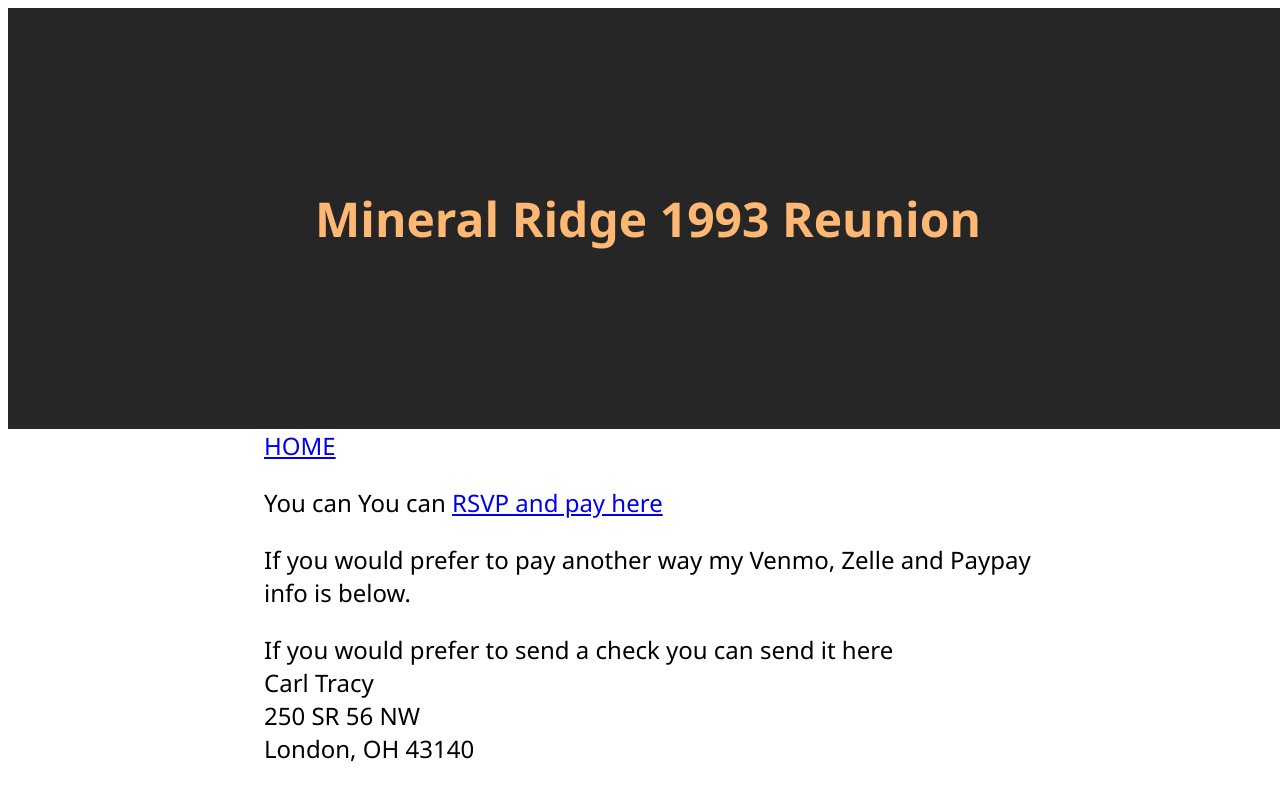
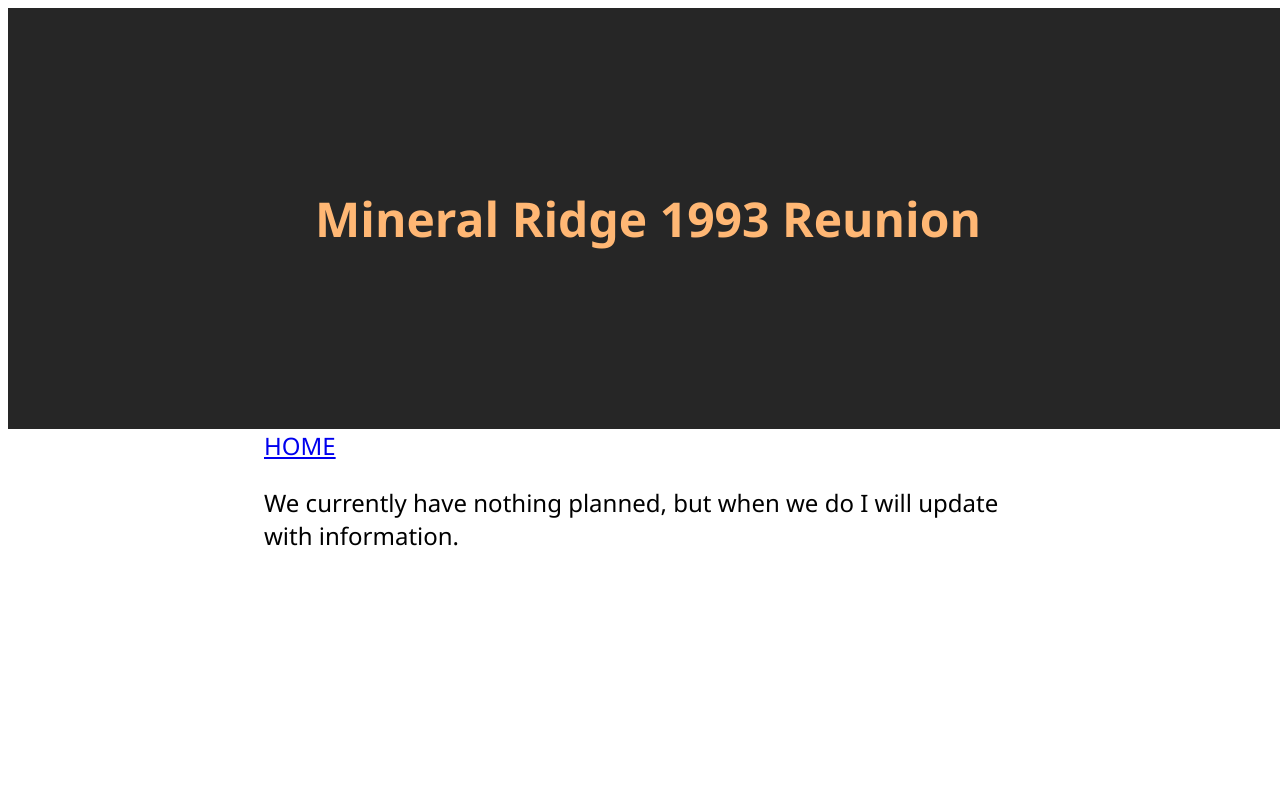
Before and after one commit to chaos46692/MRHS93, a plain HTML site: page pay.html in a window 1280 px wide. Shown: the top 800 px of the page. Drawn offline with Linux system fonts and the light colour scheme.

Commit message:
Update post 30th

```diff
--- a/pay.html
+++ b/pay.html
@@ -21,24 +21,24 @@
             <div class="clear"><a href="index.html">HOME</a></div>
             <div class="clear">
                 <p>
-                    You can You can <a href="https://www.eventbrite.com/e/568060713887" target=""_none>RSVP and pay here</a>
+                    We currently have nothing planned, but when we do I will update with information.
                 </p>
 
-                <p>
-                    If you would prefer to pay another way my Venmo, Zelle and Paypay info is below.
-                </p>
-                <p>
-                    If you would prefer to send a check you can send it here<br/>
-                    Carl Tracy<br/>
-                    250 SR 56 NW<br/>
-                    London, OH 43140
-                </p>
+
                 </div>
+
+<!--
+				<div>
+					<p>
+						If you would prefer to pay another way my Venmo, Zelle and Paypay info is below.
+					</p>
+
+				</div>
 
             <img src="img/venmo.webp" class="pay" >
             <img src="img/zelle.webp" class="pay" >
             <img src="img/paypal.webp" class="pay" >
-
+-->
             <div class="clear"></div>
 
 
```
Also changed, not shown: index.html (+17 -0 lines).
